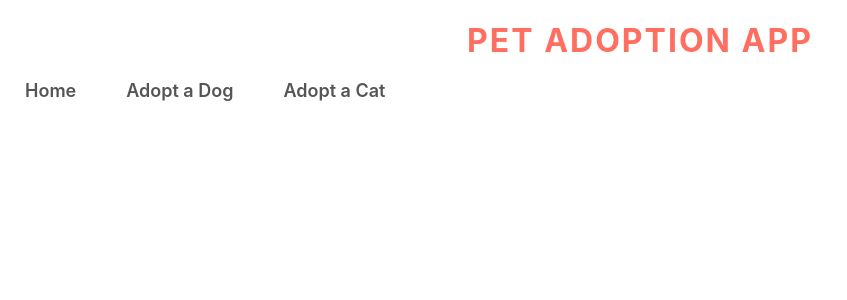
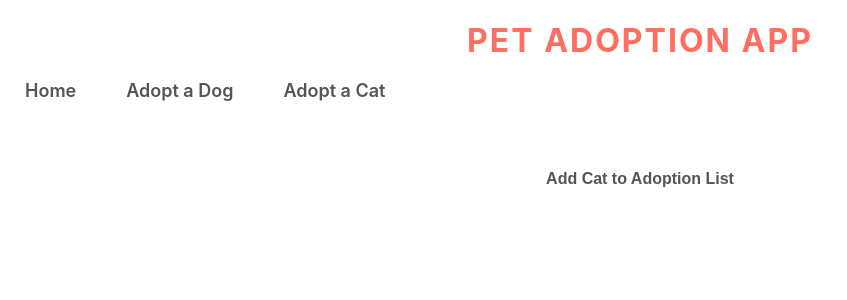
Before and after one commit to asuarez9382/dog_adoption_project, a React (Create React App) app: page /cats in a window 1280 px wide. Shown: the top 300 px of the page, without its empty margins (0-847 px from the left). Built offline with nearby package versions, Linux system fonts and the light colour scheme; no server answers.

Commit message:
adds form capabilities to the adopt a cat page

```diff
--- a/src/App.Context.js
+++ b/src/App.Context.js
@@ -9,7 +9,9 @@ const MyProvider = ({ children }) => {
   const [dogList, setDogList] = useState( []);
   const [catList, setCatList] = useState([]);
   const [dogForm, setDogForm] = useState(false);
+  const [catForm, setCatForm] = useState(false)
   const [addDogText, setAddDogText] = useState("Add Dog to Adoption List")
+  const [addCatText, setAddCatText] = useState("Add Cat to Adoption List")
 
   useEffect(() => {
     fetch("http://localhost:3000/pets")
@@ -30,7 +32,11 @@ const MyProvider = ({ children }) => {
             dogForm,
             setDogForm,
             addDogText,
-            setAddDogText } }
+            setAddDogText,
+            addCatText,
+            setAddCatText,
+            catForm,
+            setCatForm } }
     >
         { children }
     </AnimalContext.Provider>
--- a/src/components/AdoptionForm.js
+++ b/src/components/AdoptionForm.js
@@ -16,8 +16,8 @@ function AdoptionForm() {
 
 
     return(
-        <div className="dog-form-container">
-            <form className="add-dog-form" onSubmit={handleSubmit}>
+        <div className="form-container">
+            <form className="add-animal-form" onSubmit={handleSubmit}>
                 <label>
                     Name:
                     <input type="text" className="input-field" value={name} onChange={(e) => setName(e.target.value)} required />
@@ -33,7 +33,7 @@ function AdoptionForm() {
                     <input type="number" className="input-field" value={price} onChange={(e) => setPrice(e.target.value)} required />
                 </label>
                 <br />
-                <button className="add-dog-btn" type="submit">Add Dog</button>
+                <button className="add-btn" type="submit">Add Dog</button>
             </form>
         </div>
 
--- a/src/index.css
+++ b/src/index.css
@@ -108,6 +108,27 @@ nav {
   background-color: #f0f0f0;
 }
 
+.add-cat-btn {
+  background-color: white;
+  border: none;
+  color: #555;
+  padding: 15px 32px;
+  text-align: center;
+  text-decoration: none;
+  display: inline-block;
+  font-size: 16px;
+  font-weight: 600;
+  transition: color 0.3s ease;
+  margin: 4px 2px;
+  cursor: pointer;
+  border-radius: 8px;
+}
+
+.add-cat-btn:hover {
+  color: #ff6f61;
+  background-color: #f0f0f0;
+}
+
 .btn-container {
   display: flex;
   justify-content: center; /* Center horizontally */
@@ -115,17 +136,17 @@ nav {
 }
 
 /* Styles for the Add Dog form */
-.add-dog-form {
+.add-animal-form {
   text-align: center; /* Center align form elements */
 }
 
-.add-dog-form label {
+.add-animal-form label {
   display: block; /* Display labels as block elements */
   margin-bottom: 8px; /* Add spacing between labels */
   color: #555; /* Match the color from before */
 }
 
-.add-dog-form .input-field {
+.add-animal-form .input-field {
   padding: 8px; /* Reduce padding for input fields */
   margin-bottom: 16px; /* Add spacing between input fields */
   width: 100%; /* Make input fields full width */
@@ -133,7 +154,7 @@ nav {
   border-radius: 8px; /* Match border radius */
 }
 
-.add-dog-form button.add-dog-btn {
+.add-animal-form button.add-btn {
   background-color: #ff6f61; /* Change background color of the button */
   border: none;
   color: #fff; /* Change text color of the button */
@@ -149,12 +170,12 @@ nav {
   border-radius: 8px;
 }
 
-.add-dog-form button.add-dog-btn:hover {
+.add-animal-form button.add-btn:hover {
   background-color: #ff564b; /* Change background color on hover */
   color: #fff; /* Change text color on hover */
 }
 
-.dog-form-container {
+.form-container {
   max-width: 400px; /* Limit the maximum width of the form container */
   margin: 0 auto; /* Center the form container horizontally */
 }
--- a/src/pages/AdoptACat.js
+++ b/src/pages/AdoptACat.js
@@ -1,20 +1,39 @@
-import React from "react";
+import React, { useContext } from "react";
 import { MyProvider } from "../App.Context";
+import { AnimalContext } from "../App.Context";
 import CatList from "../components/CatList";
+import AdoptionForm from "../components/AdoptionForm";
 
 function AdoptACat() {
 
+    const { catForm, setCatForm, addCatText, setAddCatText } = useContext(AnimalContext)
+
+    function handleClick() {
+        setCatForm(!catForm)
+        if(addCatText === "Add Cat to Adoption List") {
+            setAddCatText("^")
+        }
+        else {
+            setAddCatText("Add Cat to Adoption List")
+        }
+    }
+
     return (
         <MyProvider>
+
+            <div className="btn-container">
+                <button className="add-cat-btn" onClick={handleClick}>{addCatText}</button>
+            </div>
+            { catForm ? <AdoptionForm/> : ''}
             <div className="catBox">
                 <ul className="catList">
                     <li>
                         <CatList />
                     </li>
+
                 </ul>
             </div>
         </MyProvider>
-
     )
 }
 
```
Lines whose indentation alone changed are shown as unchanged.
